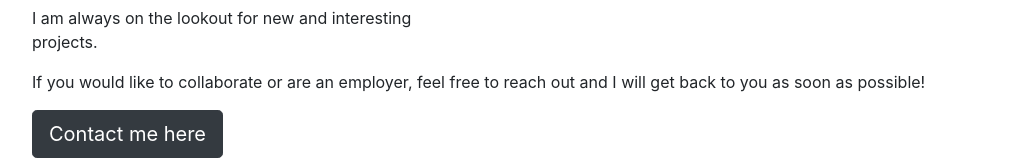
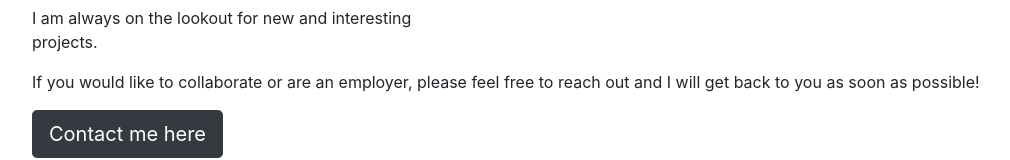
Before and after one commit to ghidalgo93/ghidalgo93.github.io, a plain HTML site: page index.html in a window 1280 px wide. Shown: the part 3426-3586 px from the top of the page, without its empty margins (96-1106 px from the left). Drawn offline with nearby package versions, Linux system fonts and the light colour scheme.

```diff
--- a/index.html
+++ b/index.html
@@ -231,7 +231,7 @@
             </p>
             <p>
                 If you would like to collaborate
-                or are an employer, feel free to reach out and I will get back to you as soon as possible!
+                or are an employer, please feel free to reach out and I will get back to you as soon as possible!
             </p>
             <a href="mailto:ghidalgo93@gmail.com" style="width: min-content;" class="btn btn-dark btn-lg" role="button">Contact me here</a>
         </div>
```
